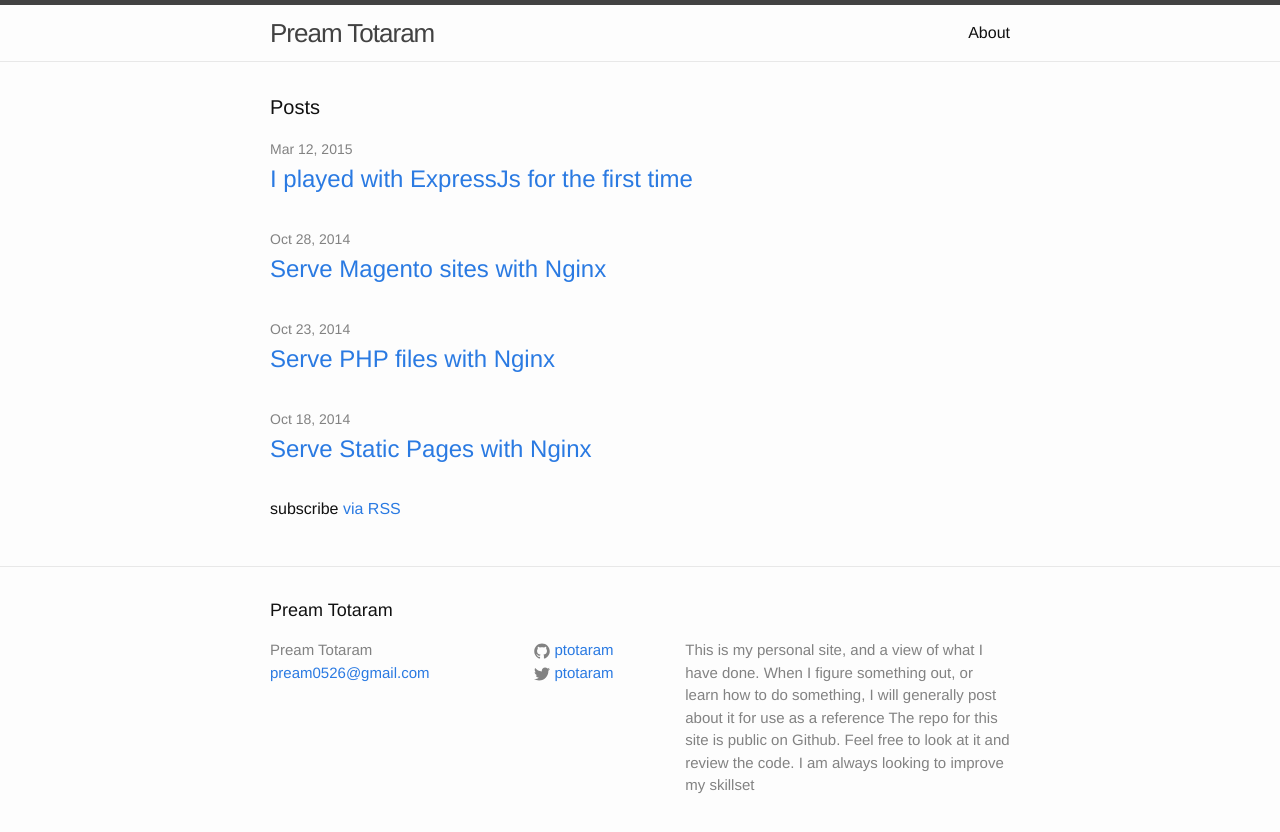
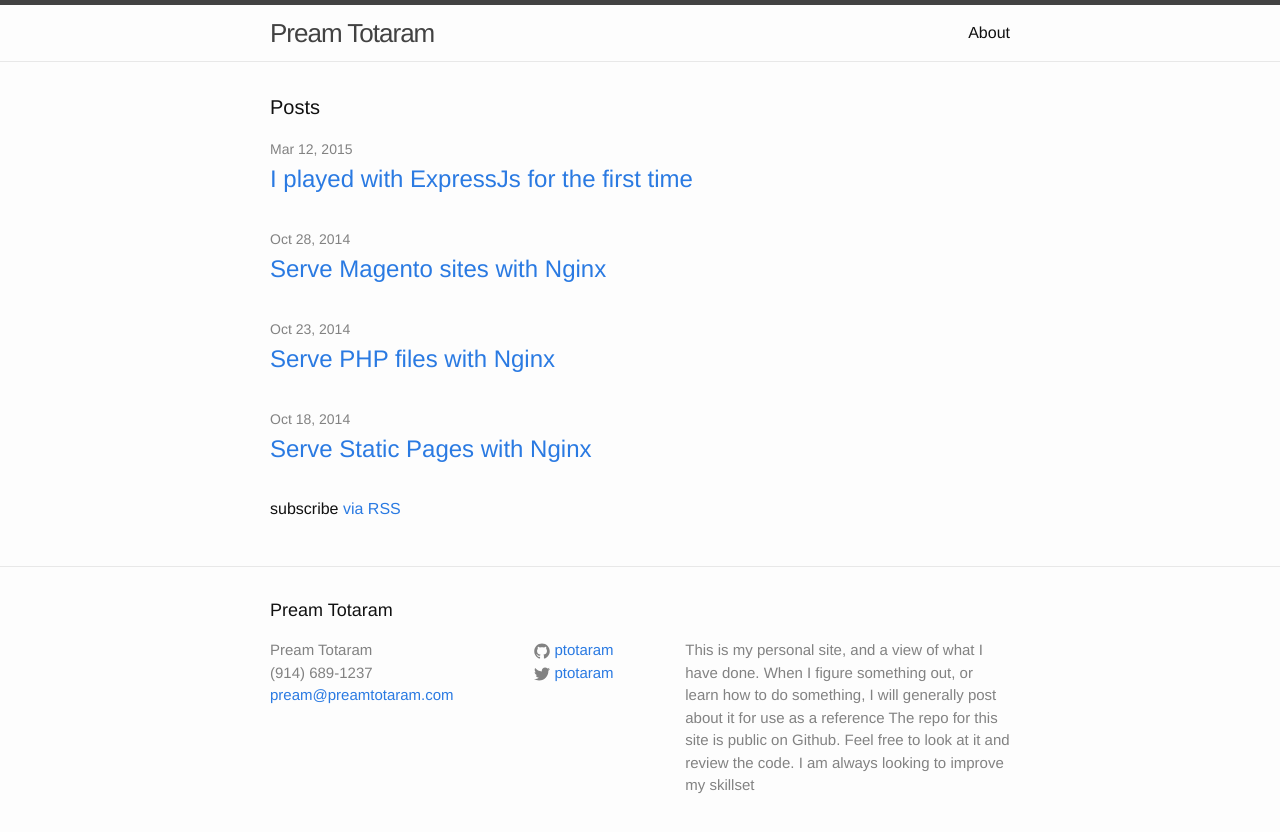
Before and after one commit to ptotaram/preamtotaram, a Jekyll site: the page built from index.html, in a window 1280 px wide. Shown: the top 832 px of the page. Built offline with Jekyll 4.4.1, drawn with Linux system fonts in a browser that asks for light colours; Markdown is read by kramdown in place of the engine named in the settings.

Commit message:
Add Phone Number

```diff
--- a/_config.yml
+++ b/_config.yml
@@ -1,6 +1,6 @@
 # Site settings
 title: Pream Totaram
-email: pream0526@gmail.com
+email: pream@preamtotaram.com
 description: >
  This is my personal site, and a view of what I have done.
  When I figure something out, or learn how to do something,
@@ -12,6 +12,7 @@ baseurl: "" # the subpath of your site, e.g. /blog/
 url: "http://preamtotaram.com" # the base hostname & protocol for your site
 twitter_username: ptotaram
 github_username:  ptotaram
+phone: (914) 689-1237
 
 # Build settings
 markdown: redcarpet
--- a/_includes/footer.html
+++ b/_includes/footer.html
@@ -8,6 +8,7 @@
       <div class="footer-col  footer-col-1">
         <ul class="contact-list">
           <li>{{ site.title }}</li>
+          <li>{{ site.phone }}</li>
           <li><a href="mailto:{{ site.email }}">{{ site.email }}</a></li>
         </ul>
       </div>
```
